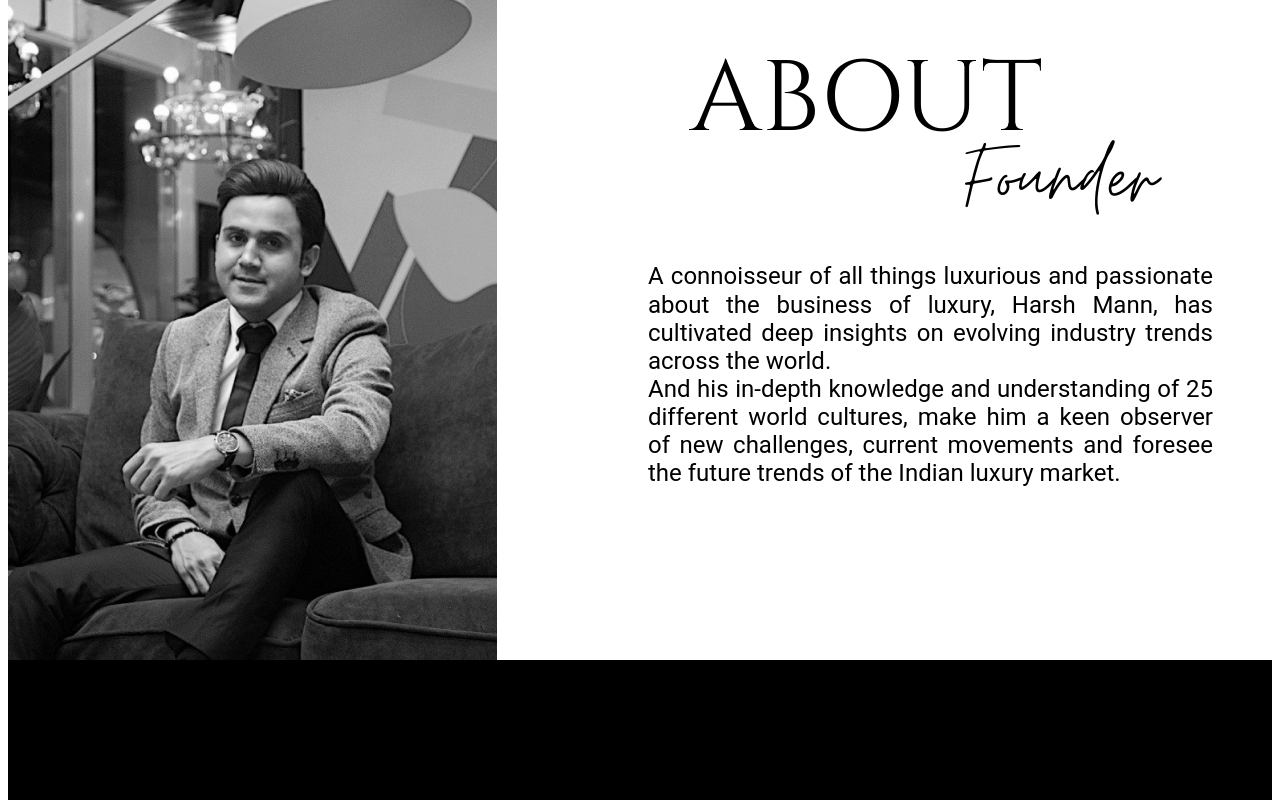
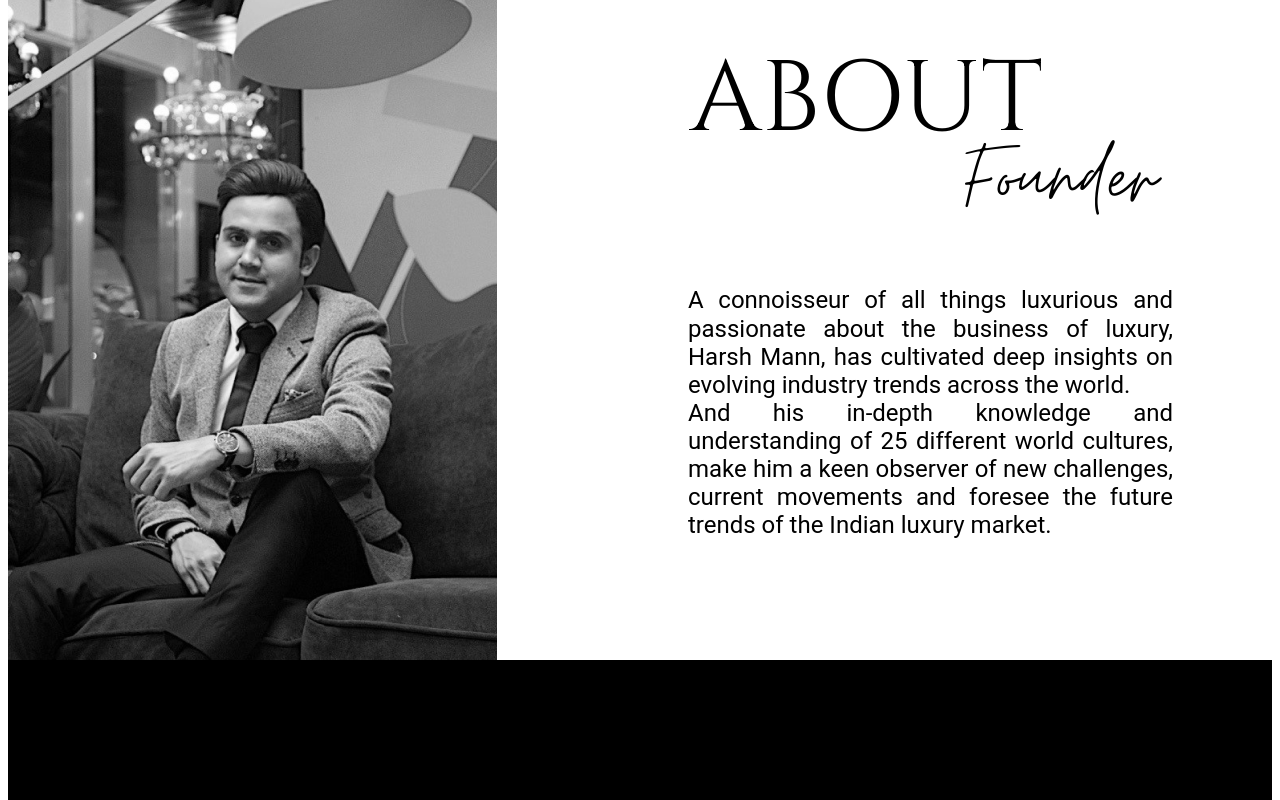
Before and after one commit to Rishanmehmi/HMconsultancy.github.io, a plain HTML site: page index.html in a window 1280 px wide. Shown: the part 2376-3176 px from the top of the page. Drawn offline with Linux system fonts and the light colour scheme.

Commit message:
Update index.html

```diff
--- a/index.html
+++ b/index.html
@@ -336,9 +336,9 @@
         <div class="block41"></div>
         <div class="block42">ABOUT</div>
         <div class="block43">Founder</div>
-        <div class="block44"><br>
+        <div class="block44"><br><blockquote>
             A connoisseur of all things luxurious and passionate about the business of luxury, Harsh Mann, has cultivated deep insights on evolving industry trends across the world.<br>
-            And his in-depth knowledge and understanding of 25 different world cultures, make him a keen observer of new challenges, current movements and foresee the future trends of the Indian luxury market.
+            And his in-depth knowledge and understanding of 25 different world cultures, make him a keen observer of new challenges, current movements and foresee the future trends of the Indian luxury market.</blockquote>
         </div>
     </div>
     <br><div class="block5"></div>
```
